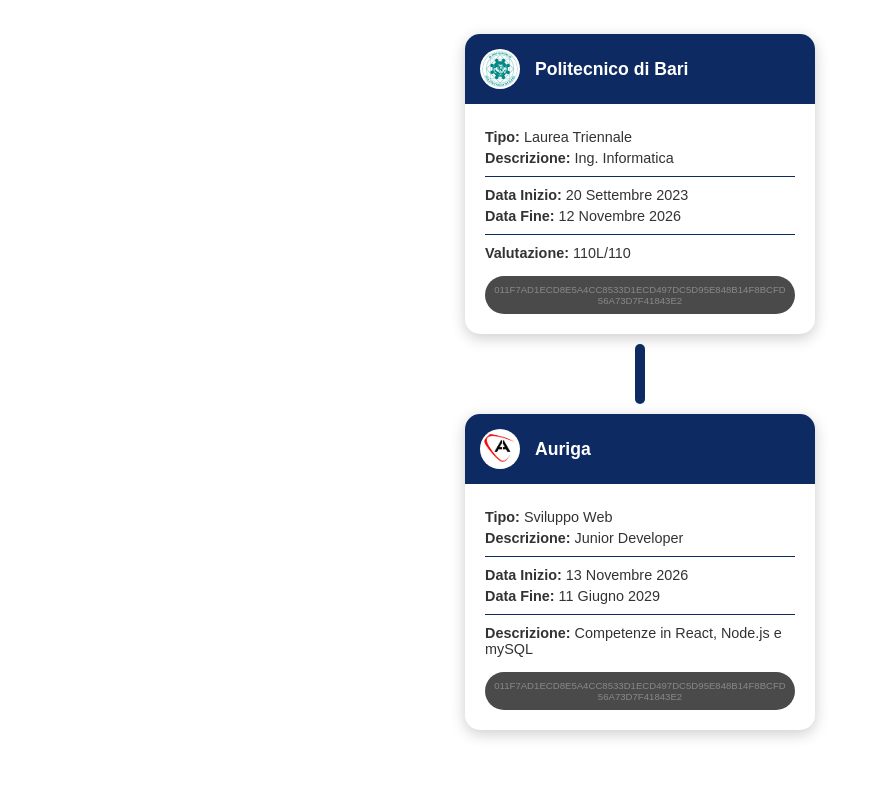
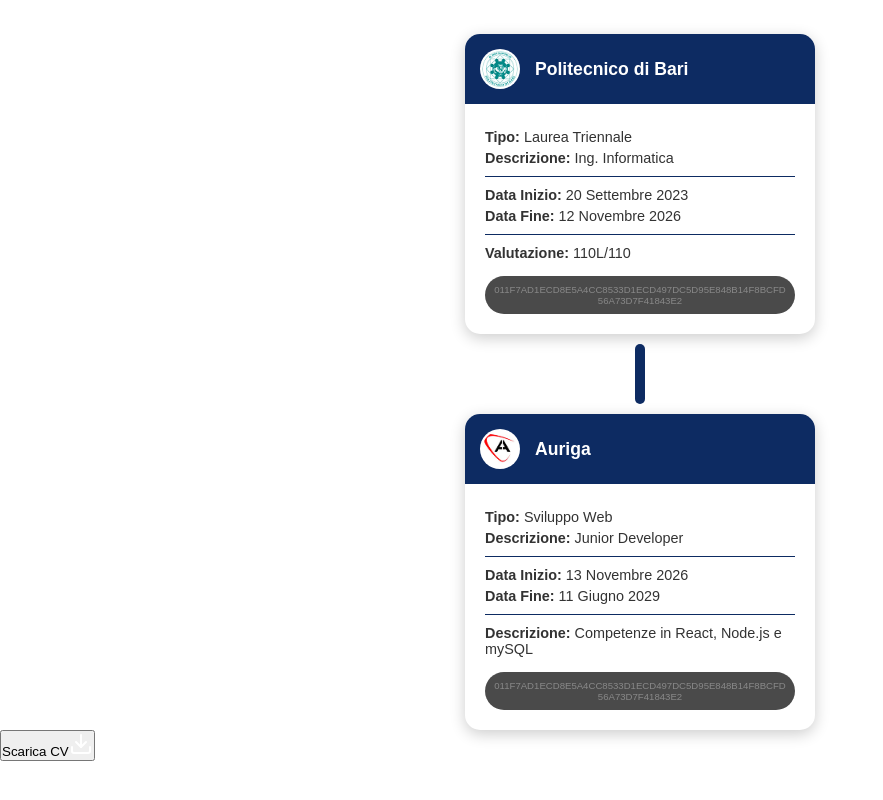
Before and after one commit to LilPessy/ProofMe, a React (Vite) app in the folder client/: page /home in a window 1280 px wide. Shown: the part 358-1158 px from the top of the page, without its empty margins (0-883 px from the left). Built offline with nearby package versions, Linux system fonts and the light colour scheme.

Commit message:
aggiunta tasto nella home

```diff
--- a/client/src/pages/Home.jsx
+++ b/client/src/pages/Home.jsx
@@ -3,9 +3,14 @@
 import ExperienceCard from '../ExperienceCard';
 import polibalogo from '../assets/polibalogo.png';
 import aurigaLogo from '../assets/aurigalogo.png';
+import downloadIcon from '../assets/download.svg';
 import './Home.css'
 
 function Home() {
+  const handleDownload = () => {
+    // Qui puoi mettere la logica reale, per ora mettiamo un alert
+    alert("Funzionalità di download in arrivo!");
+  };
   return (
     <div className="home-container">
       {/* 1. La barra di navigazione in alto */}
@@ -45,9 +50,15 @@
         />
 
       </div>
+      <div className="button-container">
+        <button className="download-btn" onClick={handleDownload}>
+          Scarica CV
+          <img src={downloadIcon} alt="Download icon" className="btn-icon" />
+        </button>
+      </div>
+  {/* Spazio vuoto finale per non attaccare il bottone al bordo inferiore */}
+      <div style={{ height: '50px' }}></div>
 
-      {/* Spazio vuoto o bottone download in futuro */}
-      <div style={{ height: '50px' }}></div>
     </div>
   );
 }
```
